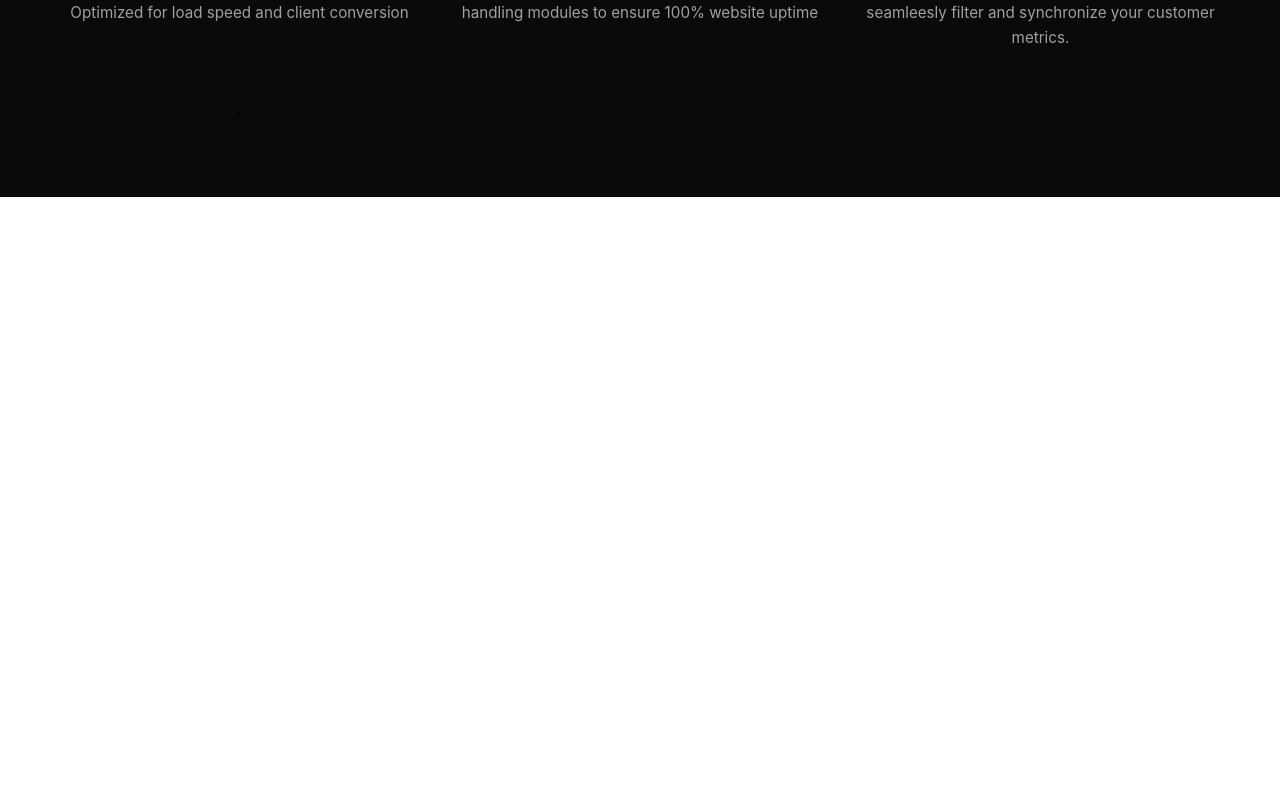
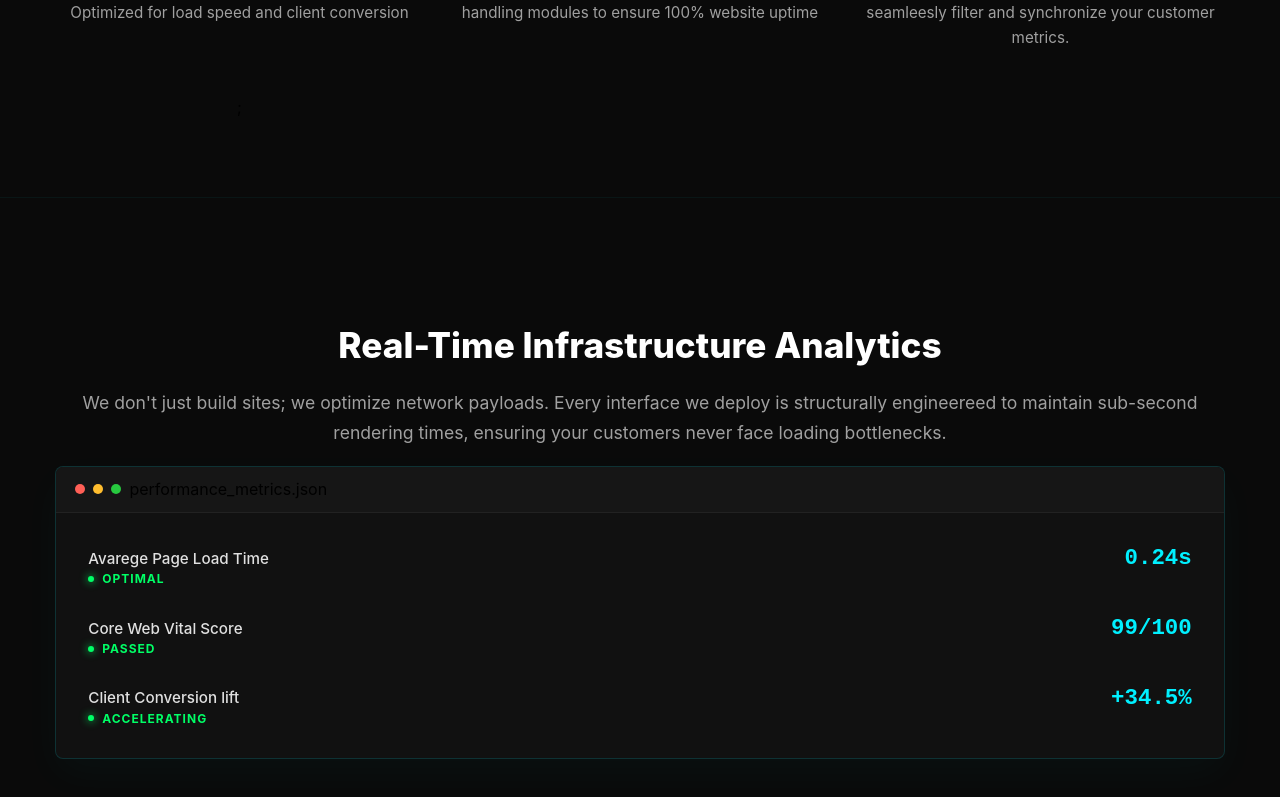
Before and after one commit to BaKai209/master-landing-react, a React (Create React App) app: page / in a window 1280 px wide. Shown: the part 1170-1967 px from the top of the page. Before the commit the page ends 1367 px from the top, so only its background shows below. Built offline with nearby package versions, Linux system fonts and the light colour scheme; the HTML template or start-up script is replaced by a standard one.

Commit message:
feat: implement real-time analytics monitoring dashboard section with flexbox layout

```diff
--- a/src/App.js
+++ b/src/App.js
@@ -3,6 +3,7 @@ import './App.css';
 import Navbar from './components/Navbar/Navbar';
 import Hero from './components/Hero/Hero';
 import Features from './components/features/Features';
+import Analytics from './components/Analitytics/Analytics';
 
 function App() {
   return (
@@ -10,6 +11,7 @@ function App() {
       <Navbar />
       <Hero />
       <Features/>
+      <Analytics />
     </div>
   );
 }
--- /dev/null
+++ b/src/components/Analitytics/Analytics.css
@@ -0,0 +1,137 @@
+.analytics-container{
+    background-color: #0a0a0a;
+    padding: 6rem 3.455rem;
+    border-top: 1px solid rgba(0,240, 255, 0.05);
+}
+
+.analyics-wrapper {
+    max-width: 1200px;
+    margin: 0 auto;
+    display: flex;
+    justify-content: space-between;
+    align-items: center;
+    gap: 4rem;
+    flex-wrap: wrap;
+}
+
+.analytics-text-side{
+    flex: 1;
+    min-width: 320px;
+    text-align: left;
+}
+
+.analytics-title {
+    color: #ffffff;
+    font-size: 2.2rem;
+    font-weight: 800;
+    margin-bottom: 1.2rem;
+    line-height: 1.3;
+}
+
+.analytics-description{
+    color: #a0a0a0;
+    font-size: 1.1rem;
+    line-height: 1.7;
+}
+
+.analytics-dashboard-side {
+    flex: 1;
+    min-width: 350px;
+    width: 100%;
+}
+
+.dashboard-frame {
+    background-color: #111111;
+    border: 1px solid rgba(0, 240, 255, 0.15);
+    border-radius: 8px;
+    overflow: hidden;
+    box-shadow:  0 15px 40px rgba(0, 240, 255, 0.03);
+}
+
+.dashboard-header {
+    background-color: #161616;
+    padding: 0.8rem 1.2rem;
+    display: flex;
+    align-items: center;
+    gap: 0.5rem;
+    border-bottom: 1px solid rgba(255, 255, 255, 0.05);
+}
+
+.dot{
+    width: 10px;
+    height: 10px;
+    border-radius: 50%;
+}
+
+.dot.red{background-color: #ff5f56;}
+.dot.yellow{ background-color: #ffbd2e;}
+.dot.green{ background-color: #27c93f;}
+
+.header-title{
+    color: #666666;
+    font-size: 0.85rem;
+    font-family: monospace;
+    margin-left: 0.5rem;
+}
+
+.dashboard-body{
+    padding: 2rem;
+    display: flex;
+    flex-direction: column;
+    gap: 1.8rem;
+}
+
+.metric-row{
+    display: flex;
+    flex-direction: column;
+    gap: 0.6rem;
+    border-bottom: 1px solid rgba(255, 255, 255, 0.03);
+    padding-bottom: 1rem;
+}
+
+.metric-row:last-child{
+    border-bottom: none;
+    padding-bottom: 0;
+}
+
+.metric-info{
+    display: flex;
+    justify-content: space-between;
+    align-items: center;
+}
+
+.metric-label{
+    color: #e0e0e0;
+    font-size: 0.95rem;
+    font-weight: 500;
+}
+
+.metric-value{
+    color: #00f0ff;
+    font-size: 1.4rem;
+    font-weight: 800;
+    font-family: monospace;
+    text-shadow: 0 0 10px rgba(0, 240, 255, 0.02);
+}
+
+.metric-status-bar{
+    display: flex;
+    align-items: center;
+    gap: 0.5rem;
+}
+
+.status-indicator-dot{
+    width: 6px;
+    height: 6px;
+    background-color: #00ff66;
+    border-radius: 50%;
+    box-shadow: 0 0 8px #00ff66;
+}
+
+.status-text{
+    color: #00ff66;
+    font-size: 0.75rem;
+    font-weight: 700;
+    text-transform: uppercase;
+    letter-spacing: 1px;
+}
--- /dev/null
+++ b/src/components/Analitytics/Analytics.jsx
@@ -0,0 +1,53 @@
+import react from 'react';
+import './Analytics.css';
+
+function Analytics(){
+   const metrics =[
+    {id: 1, label: "Avarege Page Load Time", value: "0.24s", status: "optimal" },
+    {id: 2, label: "Core Web Vital Score", value: "99/100", status: "passed" },
+    {id: 3, label: "Client Conversion lift", value: "+34.5%", status: "Accelerating" }
+   ]
+
+   return (
+    <section id="analytics" className="analytics-container">
+        <div className="analytics-wrapper">
+            <div classname="analytics-text-side">
+                <h2 className="analytics-title">Real-Time Infrastructure Analytics</h2>
+                <p className="analytics-description">
+                    We don't just build sites; we optimize network payloads. Every interface we deploy
+                    is structurally engineereed to maintain sub-second rendering times, ensuring your
+                    customers never face loading bottlenecks.
+                </p>
+            </div>
+
+            <div className="analytics-dashboard-side">
+                <div className="dashboard-frame">
+                    <div className="dashboard-header">
+                        <span className="dot red"></span>
+                        <span className="dot yellow"></span>
+                        <span className="dot green"></span>
+                        <span className="header-tittle">performance_metrics.json</span>
+                    </div>
+
+                    <div className="dashboard-body">
+                        {metrics.map(metric=> (
+                            <div key={metric.id} className="metric-arrow">
+                                <div className="metric-info">
+                                    <span className="metric-label">{metric.label}</span>
+                                    <span className="metric-value">{metric.value}</span>
+                                </div>
+                                <div className="metric-status-bar">
+                                    <div className="status-indicator-dot"></div>
+                                    <span className="status-text">{metric.status}</span>
+                                </div>
+                            </div>
+                        ))}
+                    </div>
+                </div>
+            </div>
+        </div>
+    </section>
+   )
+}
+
+export default Analytics;
```
